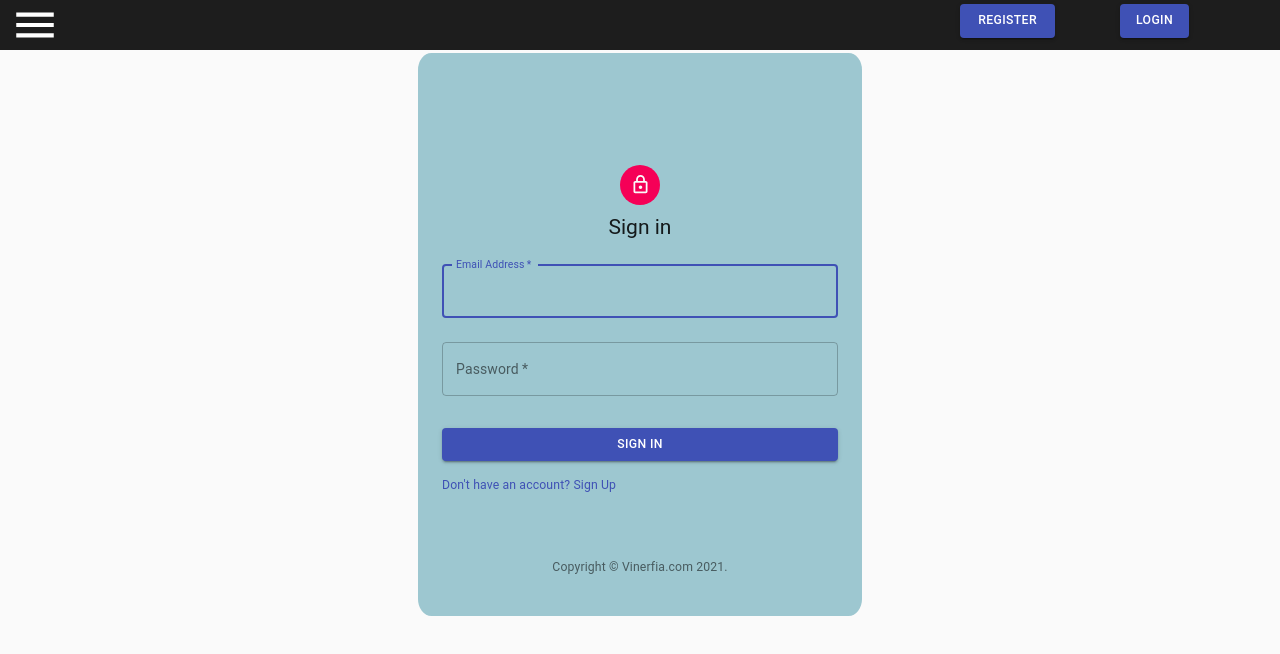
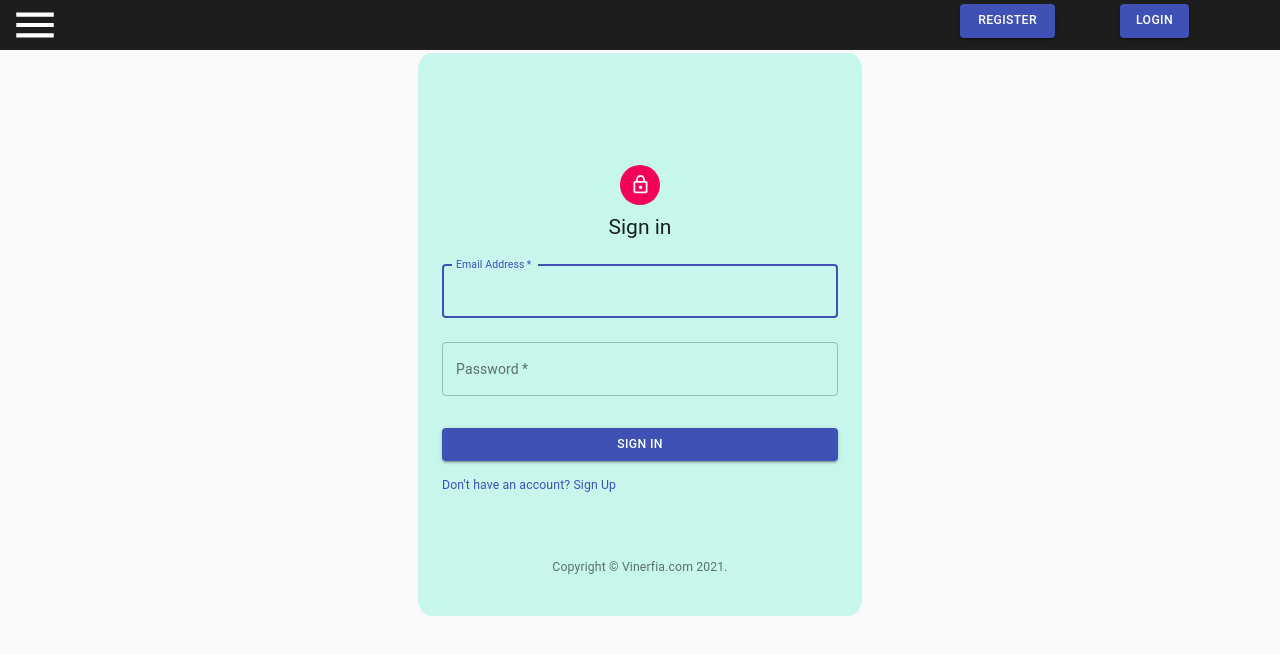
Before and after one commit to benvinert/Django-React-Scrapy-ecommerce-website, a React (Create React App) app in the folder frontend/: page /Login in a window 1280 px wide. Shown: the top 654 px of the page. Built offline with nearby package versions, Linux system fonts and the light colour scheme.

Commit message:
fix error style

```diff
--- a/frontend/src/App.css
+++ b/frontend/src/App.css
@@ -84,7 +84,7 @@ Grid.Navbar1 Button {
 }
 
 .ContainerClass {
-  background-color: #9dc7d0;
+  background-color: #c7f6ec;
   border-radius: 3%;
   padding: 40px 40px 40px 40px;
 }
```
